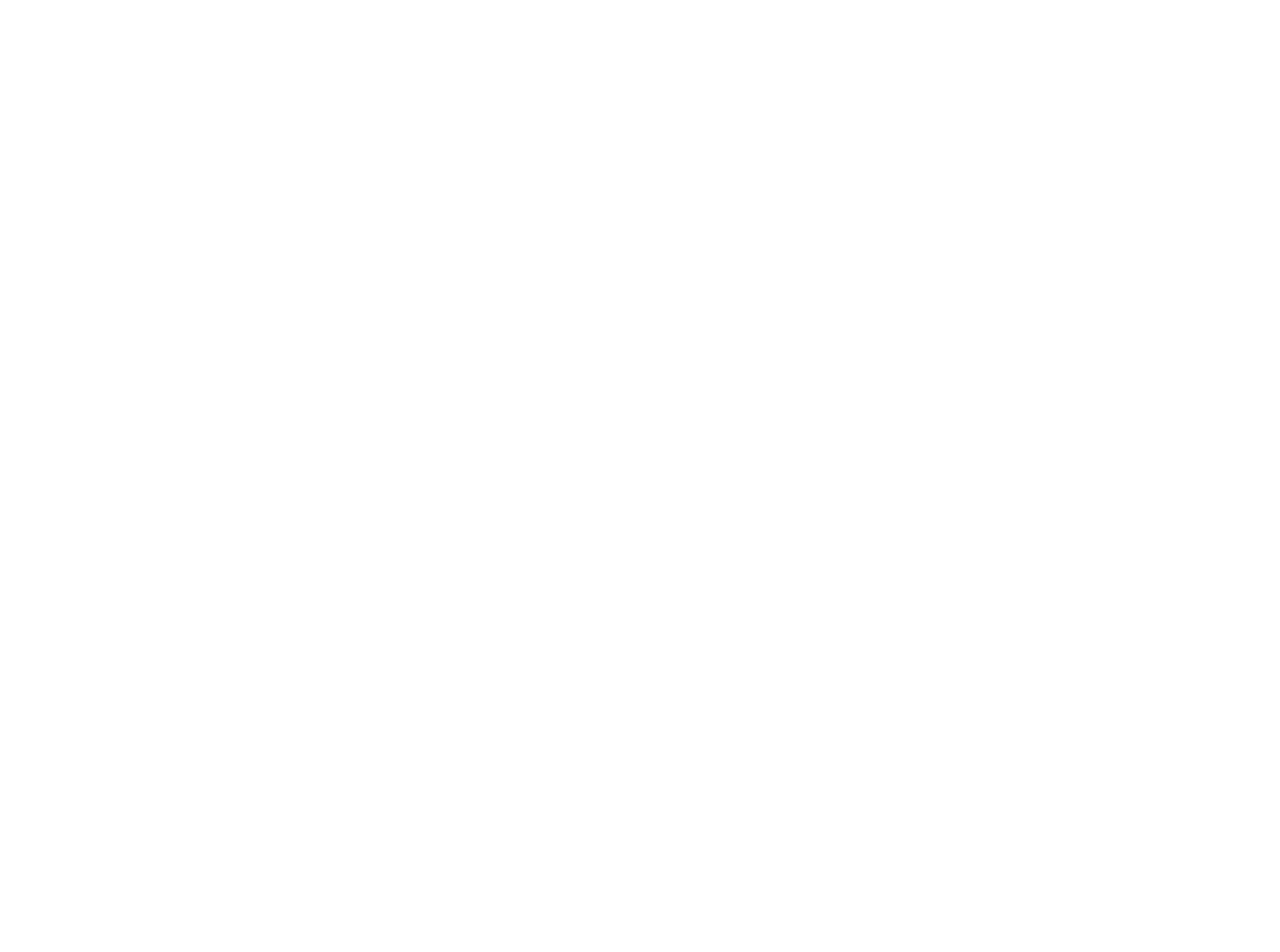
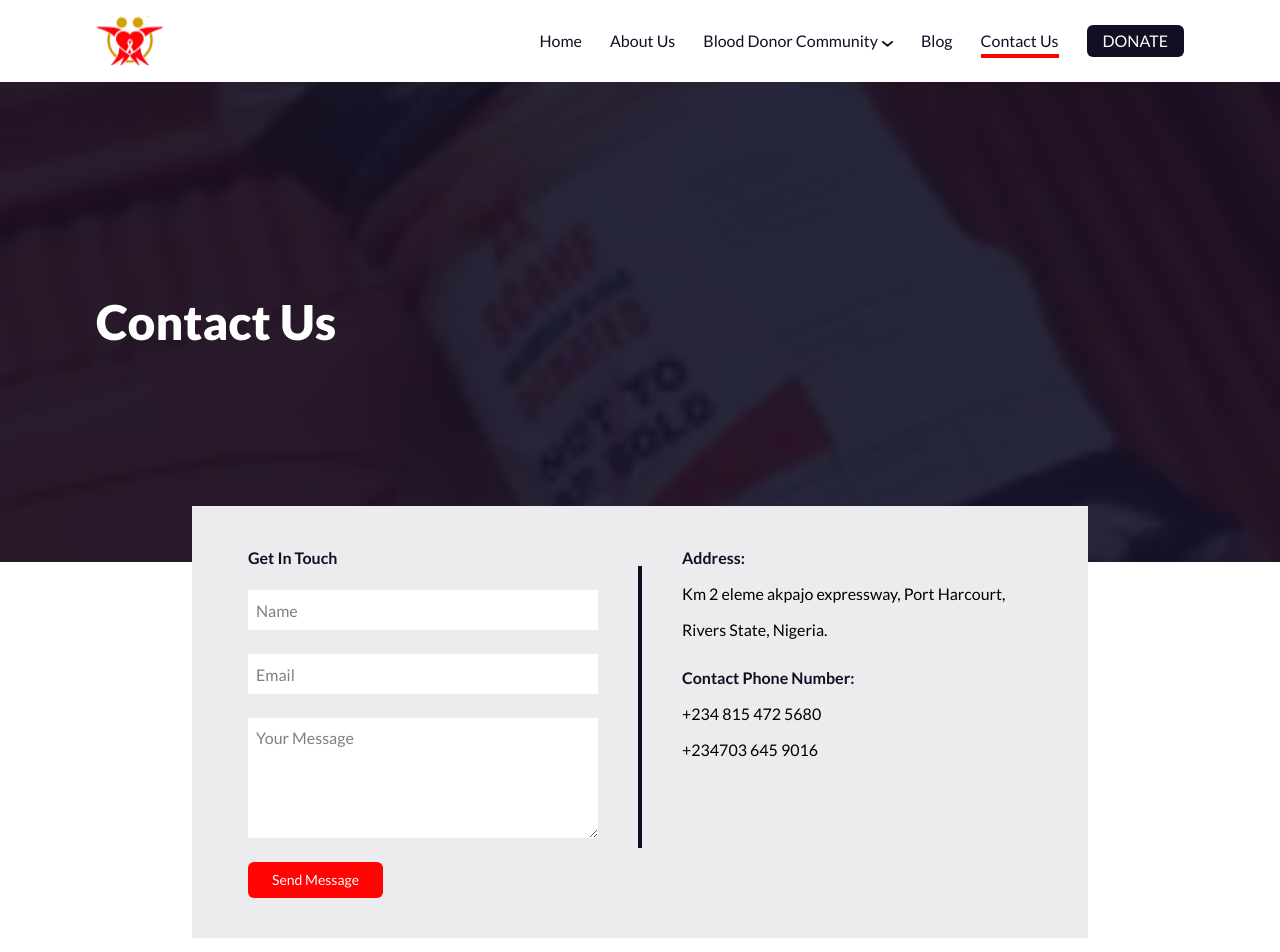
Before and after one commit to okondev2021/demoScaf, a React (Vite) app: page /contact in a window 1280 px wide. Before the commit this address had no page. Shown: the top 952 px of the page. Before the commit the page ends 800 px from the top, so only its background shows below. Built offline with nearby package versions, Linux system fonts and the light colour scheme.

Commit message:
added contact page

```diff
--- a/src/App.jsx
+++ b/src/App.jsx
@@ -3,6 +3,7 @@
 import About from "./pages/About";
 import Community from "./pages/Community"
 import Donation from "./pages/Donation";
+import Contact from "./pages/Contact";
 function App() {
 
   return (
@@ -13,6 +14,7 @@
           <Route element={<About />} path="/about" />
           <Route element={<Community />} path="/community" />
           <Route element={<Donation />} path="/donation" />
+          <Route element={<Contact />} path="/contact" />
         </Routes>
       </Router>
     </>
--- /dev/null
+++ b/src/components/ContactForm.jsx
@@ -0,0 +1,54 @@
+const ContactForm = () => {
+  return (
+    <section>
+      <div
+        action="post"
+        className=" bg-grayMedium w-[70%] flex gap-10 mx-auto -mt-14 mb-24 px-14 py-10"
+      >
+        <section className="w-[50%]">
+          <h4 className=" text-textColor font-bold mb-5">Get In Touch</h4>
+          <form className="flex flex-col gap-6">
+            <input
+              className="donationInputField"
+              type="text"
+              placeholder="Name"
+            />
+            <input
+              className="donationInputField"
+              type="email"
+              placeholder="Email"
+            />
+            <textarea
+              placeholder="Your Message"
+              className="donationTextArea"
+            ></textarea>
+            <div>
+              <input
+                className=" bg-redCustom rounded-md text-white px-6 py-2 text-sm"
+                type="submit"
+                value="Send Message"
+              />
+            </div>
+          </form>
+        </section>
+        <section>
+          <div className="mt-5 w-[4px] h-[80%] bg-textColor"></div>
+        </section>
+        <section className="w-[50%] flex flex-col gap-6">
+          <div className="flex flex-col gap-3">
+            <h4 className=" text-textColor font-bold">Address:</h4>
+            <p>Km 2 eleme akpajo expressway, Port Harcourt, </p>
+            <p>Rivers State, Nigeria.</p>
+          </div>
+          <div className="flex flex-col gap-3">
+            <h4 className=" text-textColor font-bold">Contact Phone Number:</h4>
+            <p>+234 815 472 5680</p>
+            <p>+234703 645 9016</p>
+          </div>
+        </section>
+      </div>
+    </section>
+  );
+};
+
+export default ContactForm;
--- /dev/null
+++ b/src/components/ContactHeroSection.jsx
@@ -0,0 +1,9 @@
+const ContactHeroSection = () => {
+    return (
+      <main className="containerXPadding donationHeroBgImage h-[60vh] bg-cover bg-no-repeat bg-center flex justify-center flex-col text-white">
+        <h1 className="font-[900] text-5xl">Contact Us</h1>
+      </main>
+    );
+}
+
+export default ContactHeroSection
--- a/src/components/DonationForm.jsx
+++ b/src/components/DonationForm.jsx
@@ -11,7 +11,7 @@
           <h4 className=" text-textColor font-bold mb-5">
             Thank you for your donation
           </h4>
-          <form className="flex flex-col gap-6" method="post">
+          <form className="flex flex-col gap-6">
             <input
               className="donationInputField"
               type="text"
--- a/src/components/NavBar.jsx
+++ b/src/components/NavBar.jsx
@@ -36,7 +36,14 @@
             <NavLink to="/">Blog</NavLink>
           </li>
           <li>
-            <NavLink to="/">Contact Us</NavLink>
+            <NavLink
+              to="/contact"
+              className={({ isActive }) => {
+                return isActive ? "border-b-4 border-b-redCustom pb-1" : "";
+              }}
+            >
+              Contact Us
+            </NavLink>
           </li>
           <li className="navButton">
             <NavLink to="/donation">Donate</NavLink>
--- /dev/null
+++ b/src/pages/Contact.jsx
@@ -0,0 +1,16 @@
+import NavBar from "../components/NavBar";
+import ContactHeroSection from "../components/ContactHeroSection";
+import ContactForm from "../components/ContactForm";
+import Footer from "../components/Footer";
+const Contact = () => {
+    return (
+      <>
+        <NavBar />
+        <ContactHeroSection />
+        <ContactForm />
+        <Footer />
+      </>
+    );
+}
+
+export default Contact
```
